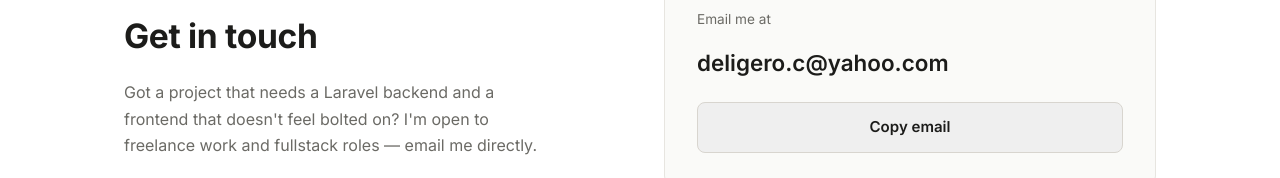
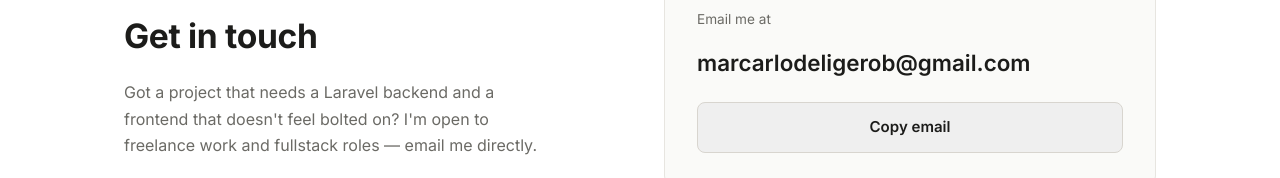
Before and after one commit to MarCarloDeligero/marcarlodeligero.github.io, a plain HTML site: page index.html in a window 1280 px wide. Shown: the part 3540-3718 px from the top of the page. Drawn offline with Linux system fonts and the light colour scheme.

Commit message:
Update email address in contact section

```diff
--- a/index.html
+++ b/index.html
@@ -304,7 +304,7 @@
           roles — email me directly.
         </p>
         <div class="contact__socials">
-          <a href="mailto:deligero.c@yahoo.com">Email</a>
+          <a href="mailto:marcarlodeligerob@gmail.com">Email</a>
           <a href="#">GitHub</a>
           <a href="#">LinkedIn</a>
         </div>
@@ -312,7 +312,7 @@
 
       <div class="contact__email-card reveal reveal--delay">
         <p class="field__label">Email me at</p>
-        <a href="mailto:deligero.c@yahoo.com" class="contact__email">deligero.c@yahoo.com</a>
+        <a href="mailto:marcarlodeligerob@gmail.com" class="contact__email">marcarlodeligerob@gmail.com</a>
         <button class="btn btn--ghost btn--full" id="copyEmailBtn" type="button">
           <span id="copyEmailLabel">Copy email</span>
         </button>
```
